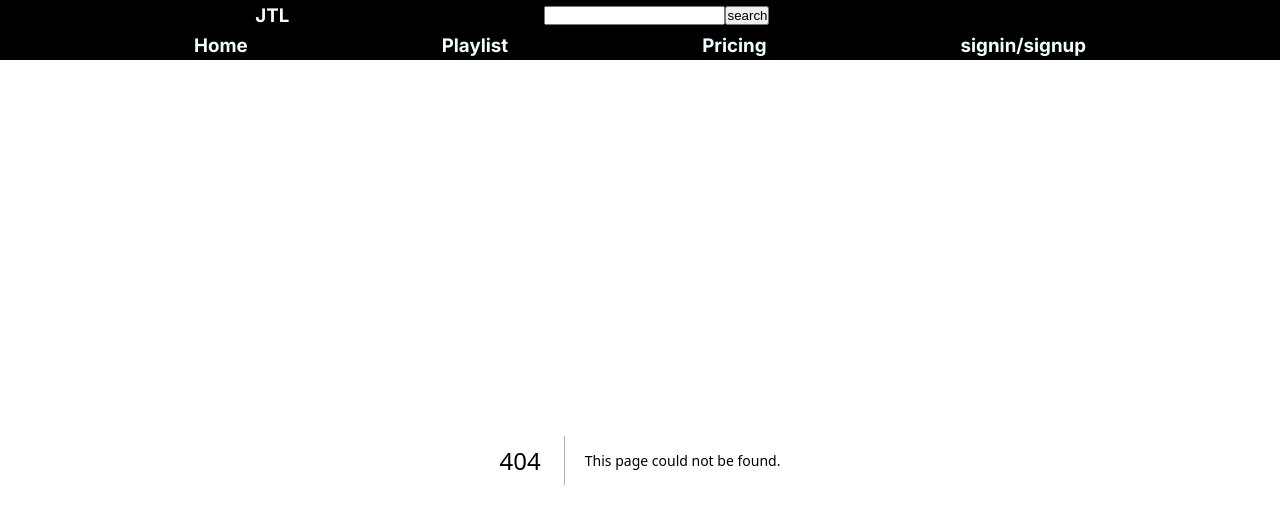
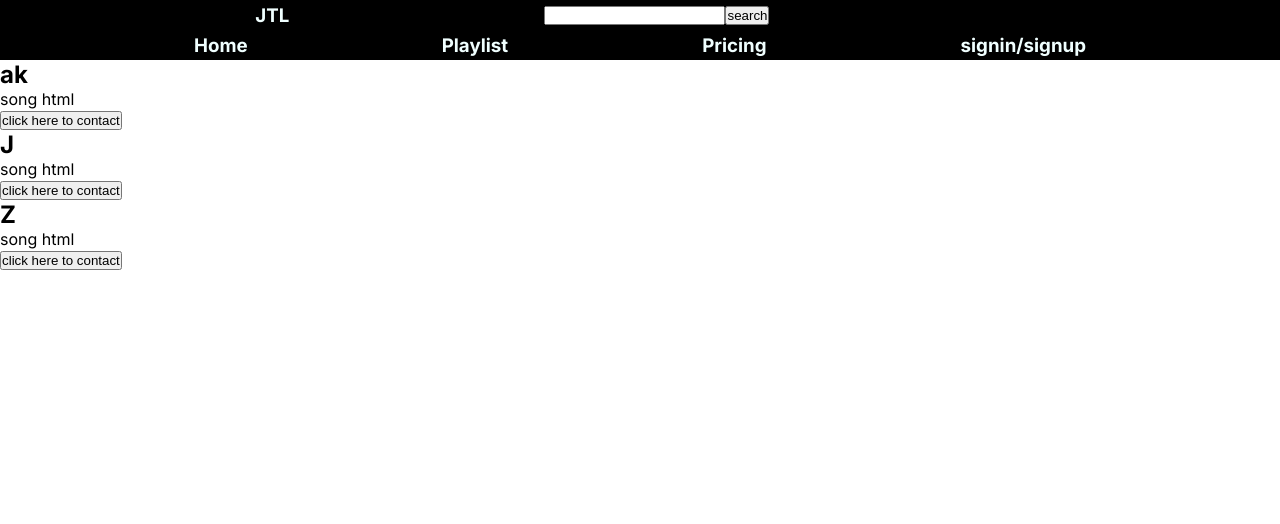
Before and after one commit to tumi267/jtl, a Next.js app: page /Artist in a window 1280 px wide. Before the commit this address had no page. Shown: the top 524 px of the page. Built offline with nearby package versions, Linux system fonts and the light colour scheme.

Commit message:
artist skelotine

```diff
--- /dev/null
+++ b/src/app/Artist/page.js
@@ -0,0 +1,20 @@
+'use client'
+import artist from '../db/artist.json'
+function page() {
+    const artistlist=artist.artist
+
+  return (
+    <div>
+        {artistlist.map((e,i)=>{
+            return<div key={i}>
+                <h2>{e.name}</h2>
+                {/* will be a arry */}
+                <p>{e.song}</p>
+                <button>click here to contact</button>
+            </div>
+        })}
+    </div>
+  )
+}
+
+export default page
--- /dev/null
+++ b/src/app/db/artist.json
@@ -0,0 +1,6 @@
+{
+    "artist":[{"name":"ak","song":"song html"},
+              {"name":"J","song":"song html"},
+              {"name":"Z","song":"song html"}
+            ]
+}
```
Also changed, not shown: 1 other file (tests, documents, lock files or other folders).
